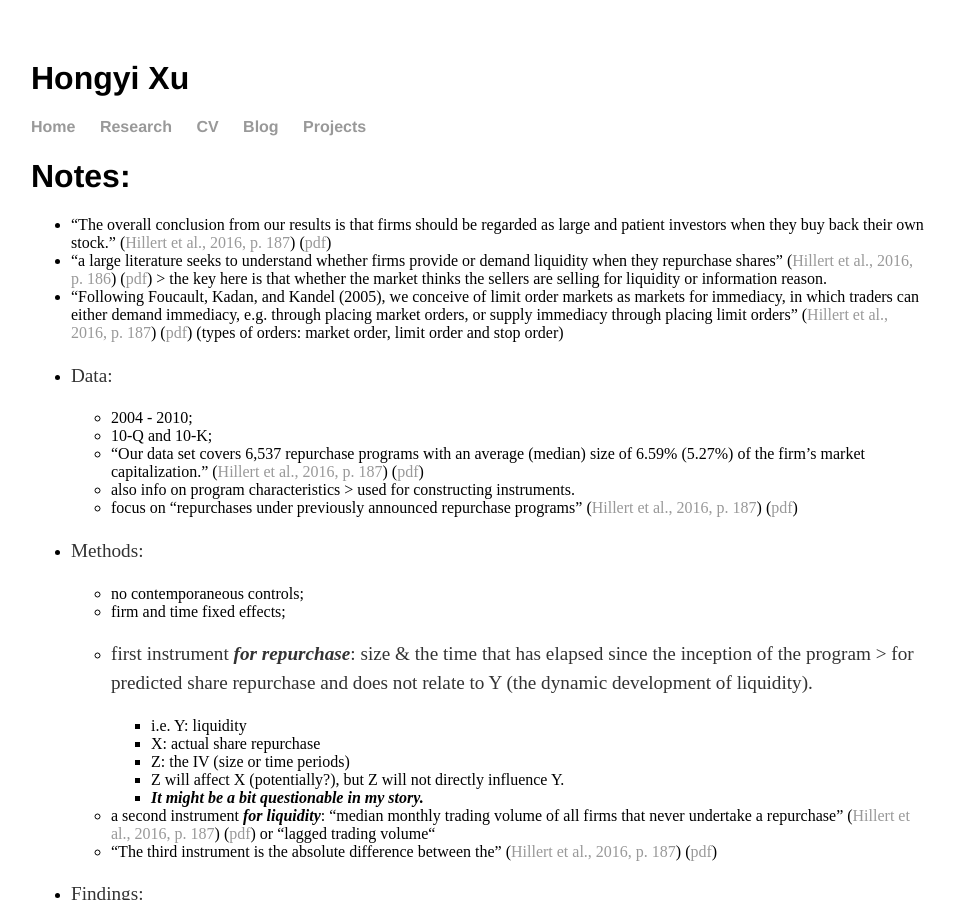
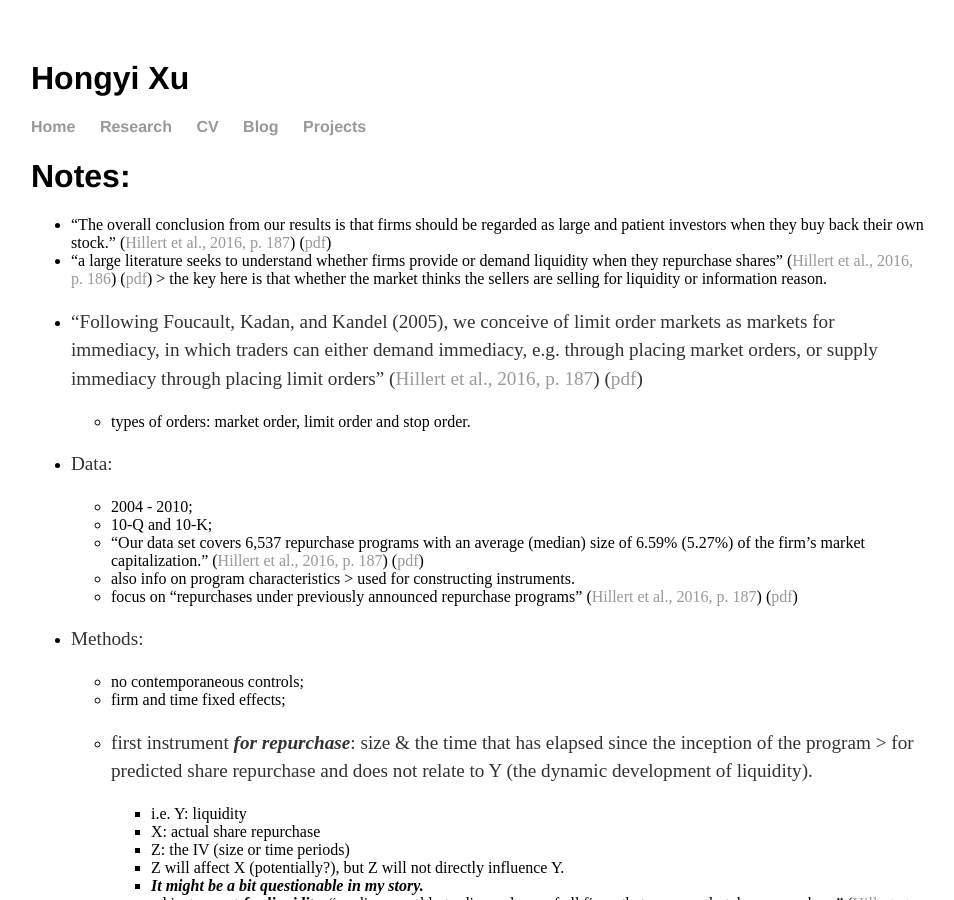
Before and after one commit to hongyileoxu/hongyileoxu.github.io, a Jekyll site: the page built from research/RepurchaseProject/Notes_stock_repurchasese_and_liquidity_.md, in a window 1280 px wide and 900 px high. Shown: the whole window, without its empty margins (161-1115 px from the left). Built offline with Jekyll 4.4.1, drawn with Linux system fonts in a browser that asks for light colours; our own code applies the rules of GitHub Pages for plain Markdown files.

```diff
--- a/research/RepurchaseProject/Notes_stock_repurchasese_and_liquidity_.md
+++ b/research/RepurchaseProject/Notes_stock_repurchasese_and_liquidity_.md
@@ -2,7 +2,10 @@
 
 - “The overall conclusion from our results is that firms should be regarded as large and patient investors when they buy back their own stock.” ([Hillert et al., 2016, p. 187](zotero://select/library/items/Z52BYGPS)) ([pdf](zotero://open-pdf/library/items/NLTNGQJT?page=2&annotation=P6GL3KHS))
 - “a large literature seeks to understand whether firms provide or demand liquidity when they repurchase shares” ([Hillert et al., 2016, p. 186](zotero://select/library/items/Z52BYGPS)) ([pdf](zotero://open-pdf/library/items/NLTNGQJT?page=1&annotation=6YP2T9X5)) \> the key here is that whether the market thinks the sellers are selling for liquidity or information reason.
-- “Following Foucault, Kadan, and Kandel (2005), we conceive of limit order markets as markets for immediacy, in which traders can either demand immediacy, e.g. through placing market orders, or supply immediacy through placing limit orders” ([Hillert et al., 2016, p. 187](zotero://select/library/items/Z52BYGPS)) ([pdf](zotero://open-pdf/library/items/NLTNGQJT?page=2&annotation=UPVD9Y3F)) (types of orders: market order, limit order and stop order)
+- “Following Foucault, Kadan, and Kandel (2005), we conceive of limit order markets as markets for immediacy, in which traders can either demand immediacy, e.g. through placing market orders, or supply immediacy through placing limit orders” ([Hillert et al., 2016, p. 187](zotero://select/library/items/Z52BYGPS)) ([pdf](zotero://open-pdf/library/items/NLTNGQJT?page=2&annotation=UPVD9Y3F))
+
+	- types of orders: market order, limit order and stop order.
+
 - Data:
 
     - 2004 - 2010;
```
